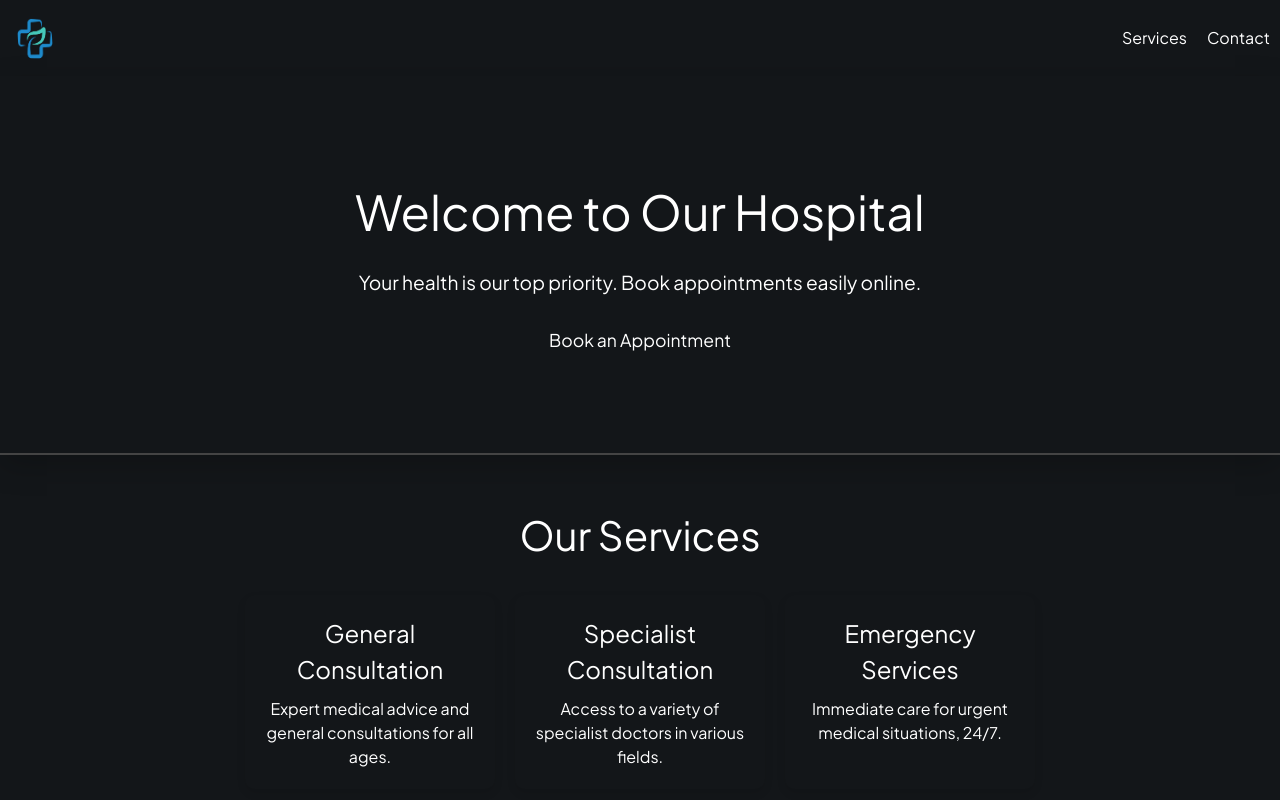
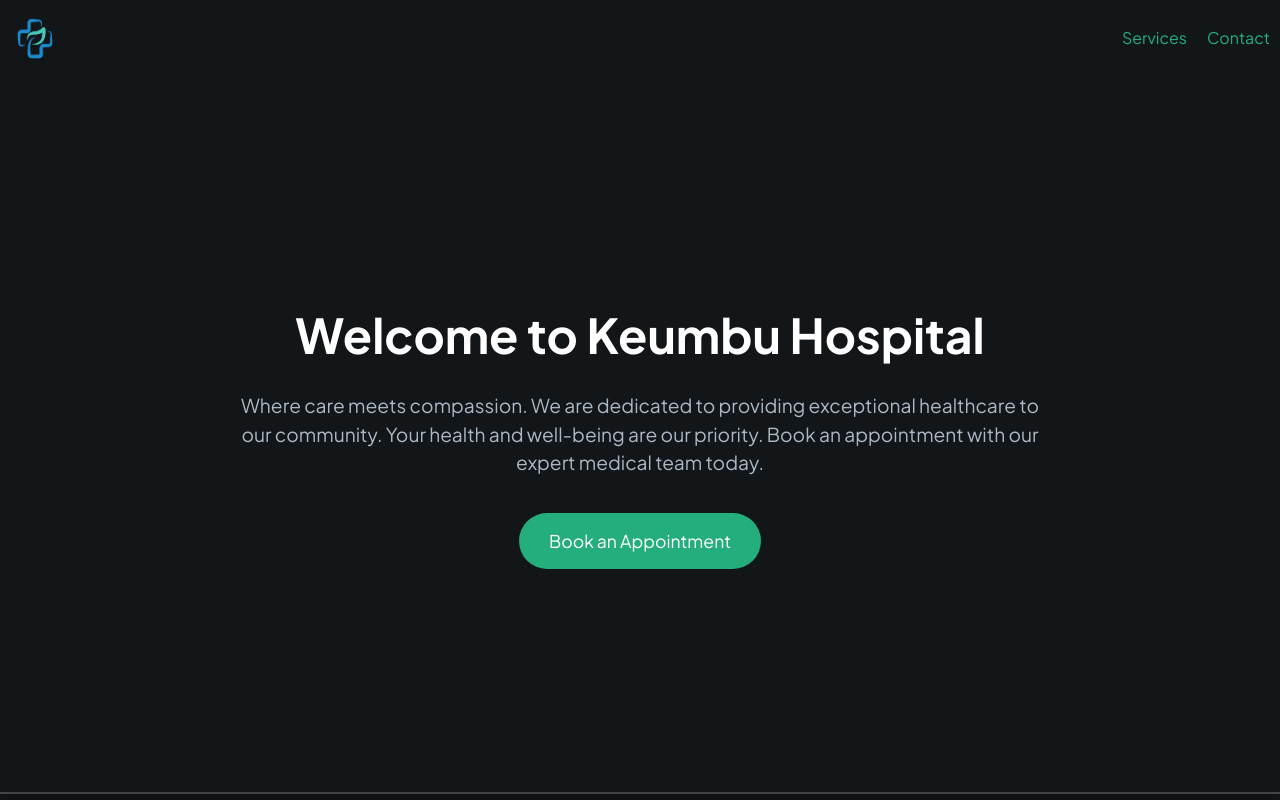
Before and after one commit to KevinMisati/healthcare, a Next.js app: page / in a window 1280 px wide. Shown: the top 800 px of the page. Built offline with nearby package versions, Linux system fonts and the light colour scheme.

Commit message:
completed the v1 of the hero section

```diff
--- a/app/index.css
+++ b/app/index.css
@@ -24,36 +24,51 @@ header nav ul li a {
 }
 
 header nav ul li a:hover {
-    color: #ff9900;
+    transform: scale(1.05);
 }
 
 /* Hero Section */
 .hero {
     color: #fff;
     padding: 100px 20px;
+    height: calc(100vh - 82px);
     text-align: center;
     box-shadow: 0 10px 30px rgba(0, 0, 0, 0.2);
     border-bottom: 2px solid #444;
+    display: flex;
+    justify-content: center;
+    align-items: center;
+}
+.hero-content{
+    max-width: 800px;
 }
 
 .hero-content h1 {
     font-size: 3em;
     margin-bottom: 20px;
+    font-weight: bold;
 }
 
 .hero-content p {
     font-size: 1.2em;
-    margin-bottom: 30px;
+    margin-bottom: 15px;
 }
 
-.hero .btn {
-    color: white;
+.hero-btn {
     padding: 15px 30px;
     text-decoration: none;
     border-radius: 50px;
     font-size: 1.1em;
     transition: background-color 0.3s;
+    margin-top: 1.3rem;
+    display: inline-block;
+    width: fit-content;
 }
+
+.hero-btn:hover {
+    transform: scale(1.05);
+}
+
 
 /* Services Section */
 #services {
--- a/components/home/HeroSection.tsx
+++ b/components/home/HeroSection.tsx
@@ -4,14 +4,15 @@ import Link from 'next/link'
 const HeroSection = () => {
   return (
     <section className="hero">
-        <div className="hero-content">
-            <h1>Welcome to Our Hospital</h1>
-            <p>Your health is our top priority. Book appointments easily online.</p>
-            <Link href="/appointment" className="text-green-500 btn">
+    <div className="hero-content">
+        <h1>Welcome to Keumbu Hospital</h1>
+        <p className='text-dark-700'>Where care meets compassion. We are dedicated to providing exceptional healthcare to our community. Your health and well-being are our priority. Book an appointment with our expert medical team today.</p>
+        <Link href="/appointment" className="shad-primary-btn w-full hero-btn">
                 Book an Appointment
-            </Link>
-        </div>
-    </section>
+        </Link>
+    </div>
+</section>
+
 
   )
 }
--- a/components/home/header.tsx
+++ b/components/home/header.tsx
@@ -15,8 +15,8 @@ const Header = () => {
             </div>
             <nav>
                 <ul>
-                    <li><a href="#services">Services</a></li>
-                    <li><a href="#contact">Contact</a></li>
+                    <li><a href="#services" className="text-green-500">Services</a></li>
+                    <li><a href="#contact" className="text-green-500">Contact</a></li>
                 </ul>
             </nav>
         </header>
```
